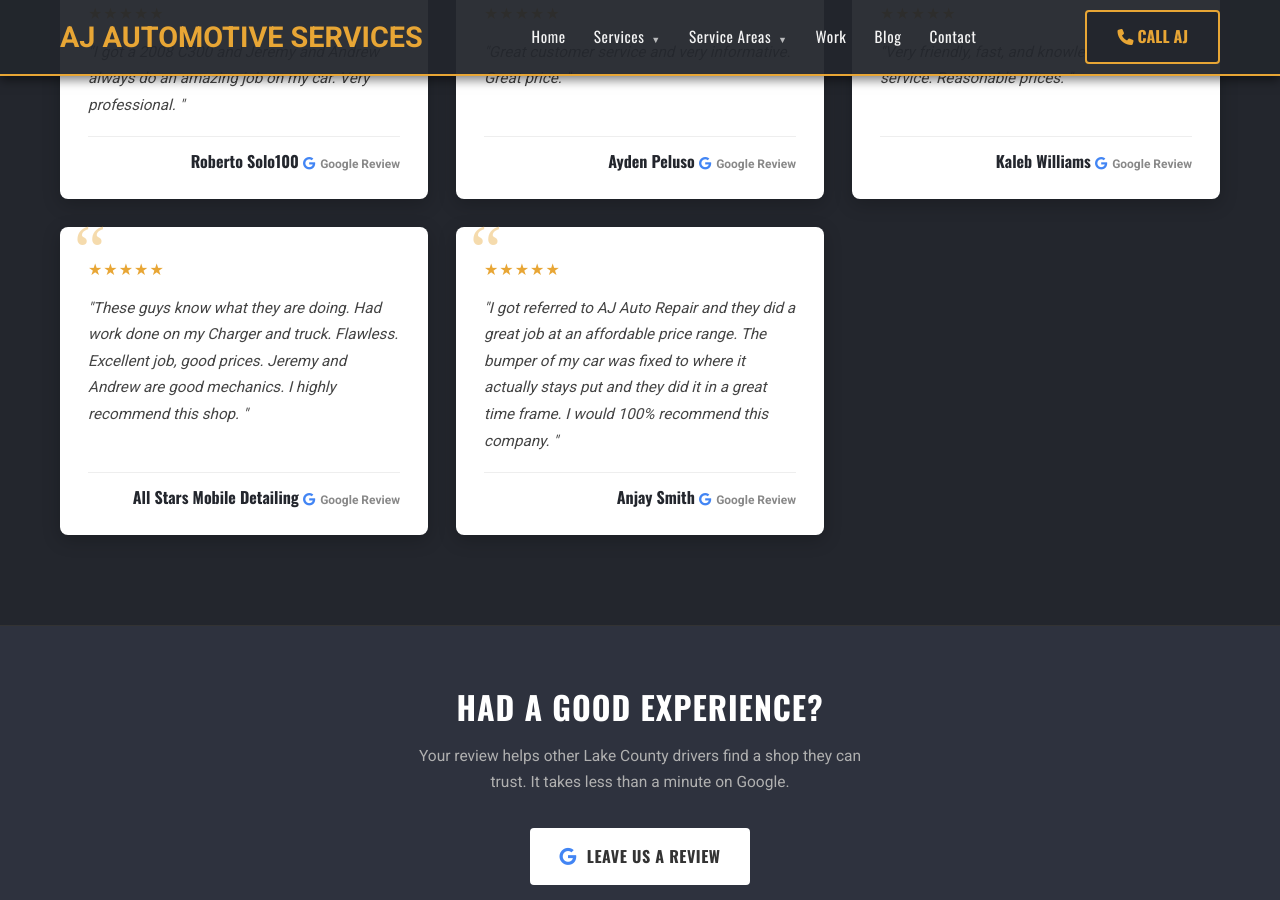
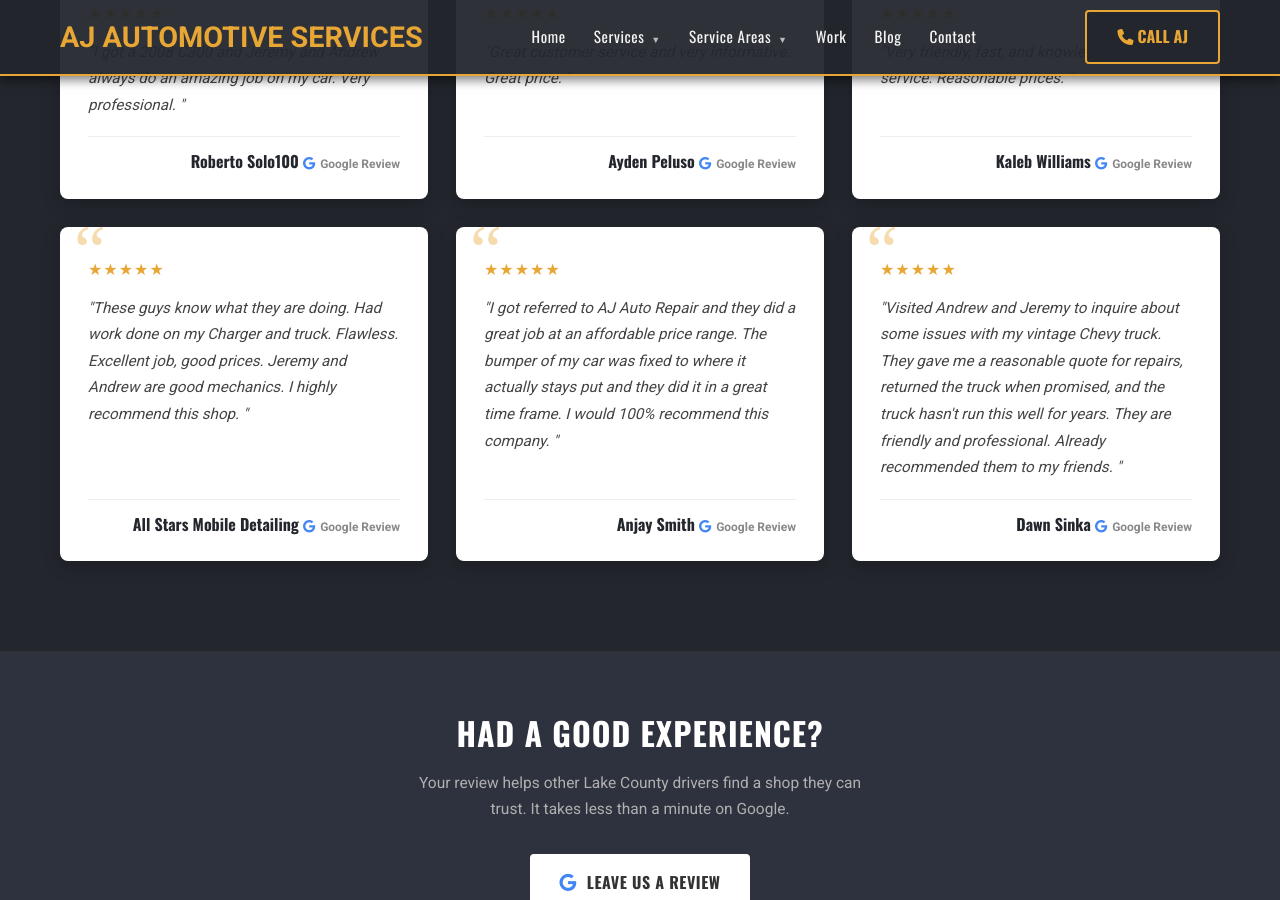
Before and after one commit to JamesBrownR/AJ-Auto-Repair, a Jekyll site: the page built from reviews/index.html, in a window 1280 px wide and 900 px high, scrolled down 1561 px. Built offline with Jekyll 4.4.1, drawn with Linux system fonts in a browser that asks for light colours.

Commit message:
Update reviews.yml

```diff
--- a/_data/reviews.yml
+++ b/_data/reviews.yml
@@ -59,3 +59,10 @@
   text: >
     I got referred to AJ Auto Repair and they did a great job at an affordable price range. The bumper of my car
     was fixed to where it actually stays put and they did it in a great time frame. I would 100% recommend this company.
+
+- name: Dawn Sinka
+  stars: 5
+  text: >
+    Visited Andrew and Jeremy to inquire about some issues with my vintage Chevy truck. They gave me a reasonable
+    quote for repairs, returned the truck when promised, and the truck hasn't run this well for years. They are
+    friendly and professional. Already recommended them to my friends.
```
